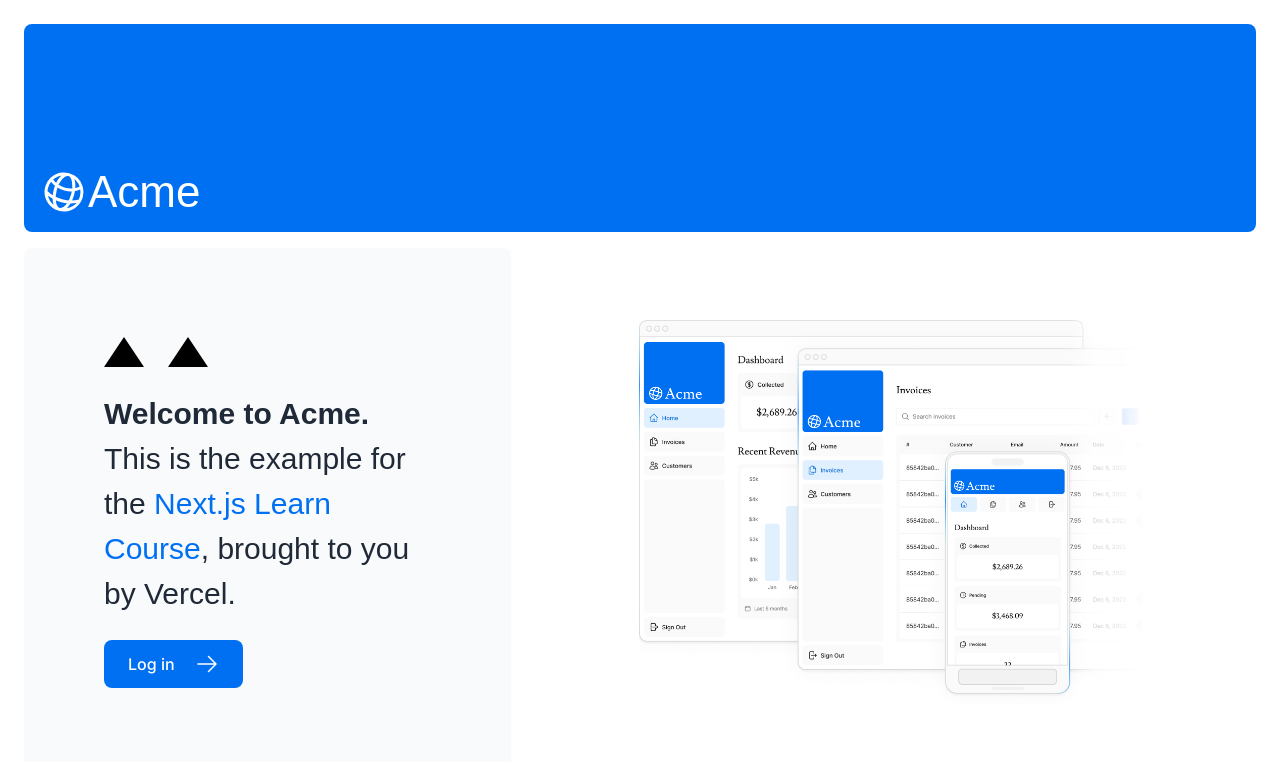
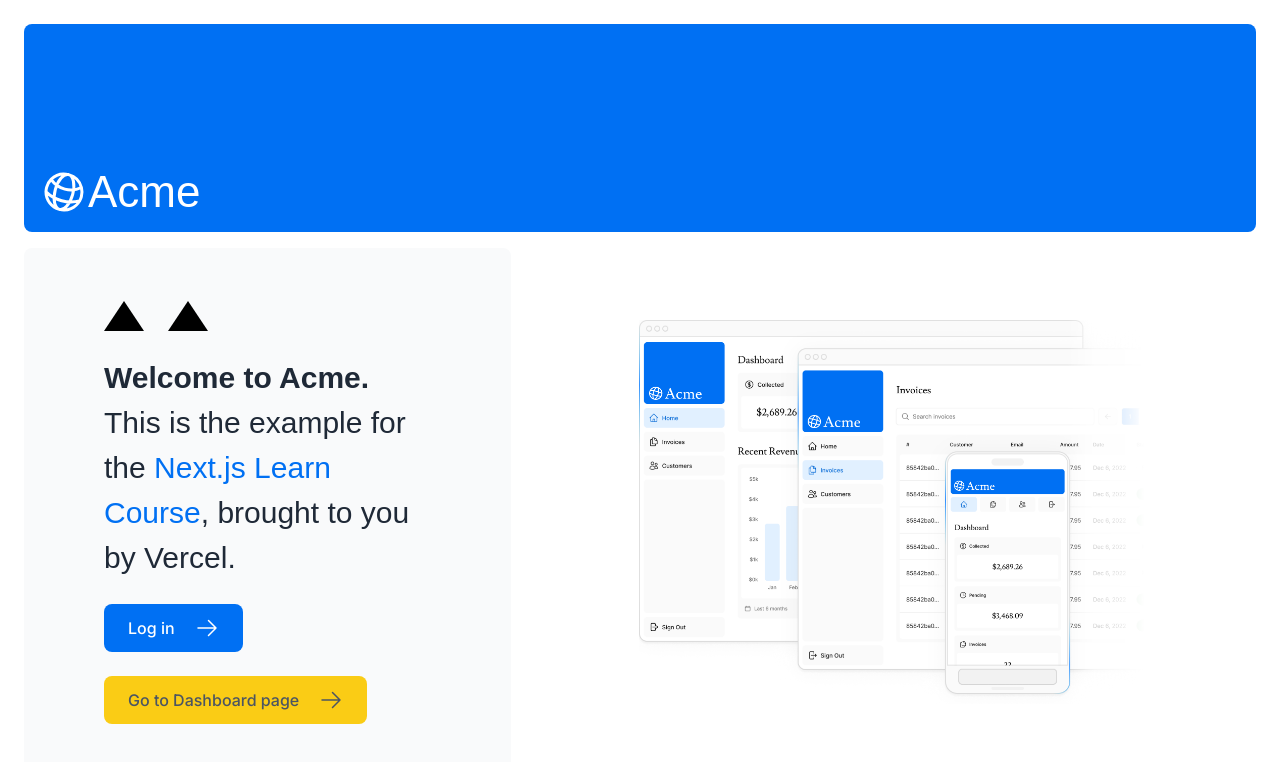
Before and after one commit to tanawinttp/Next-103, a Next.js app: page / in a window 1280 px wide. Shown: the top 762 px of the page. Built offline with nearby package versions, Linux system fonts and the light colour scheme; a web font is replaced by a local one.

Commit message:
add button go to dashboard

```diff
--- a/app/page.tsx
+++ b/app/page.tsx
@@ -33,6 +33,13 @@
           >
             <span>Log in</span> <ArrowRightIcon className="w-5 md:w-6" />
           </Link>
+          <Link
+            href="/dashboard"
+            className="flex items-center gap-5 self-start rounded-lg bg-yellow-400 px-6 py-3 text-sm font-medium text-gray-600 transition-colors hover:bg-blue-400 md:text-base"
+          >
+            <span>Go to Dashboard page</span>{' '}
+            <ArrowRightIcon className="w-5 md:w-6" />
+          </Link>
         </div>
         <div className="flex items-center justify-center p-6 md:w-3/5 md:px-28 md:py-12">
           {/* Add Hero Images Here */}
--- a/app/ui/dashboard/sidenav.tsx
+++ b/app/ui/dashboard/sidenav.tsx
@@ -1,7 +1,7 @@
 import Link from 'next/link';
 import NavLinks from '@/app/ui/dashboard/nav-links';
 import AcmeLogo from '@/app/ui/acme-logo';
-import { PowerIcon } from '@heroicons/react/24/outline';
+import { PowerIcon, HomeIcon } from '@heroicons/react/24/outline';
 
 export default function SideNav() {
   return (
@@ -17,6 +17,13 @@
       <div className="flex grow flex-row justify-between space-x-2 md:flex-col md:space-x-0 md:space-y-2">
         <NavLinks />
         <div className="hidden h-auto w-full grow rounded-md bg-gray-50 md:block"></div>
+        <Link
+          href="/"
+          className="flex h-[48px] w-full grow items-center justify-center gap-2 rounded-md bg-gray-50 p-3 text-sm font-medium hover:bg-sky-100 hover:text-blue-600 md:flex-none md:justify-start md:p-2 md:px-3"
+        >
+          <HomeIcon className="w-6" />
+          <p className="hidden md:block">Go to Home Page</p>
+        </Link>
         <form>
           <button className="flex h-[48px] w-full grow items-center justify-center gap-2 rounded-md bg-gray-50 p-3 text-sm font-medium hover:bg-sky-100 hover:text-blue-600 md:flex-none md:justify-start md:p-2 md:px-3">
             <PowerIcon className="w-6" />
```
